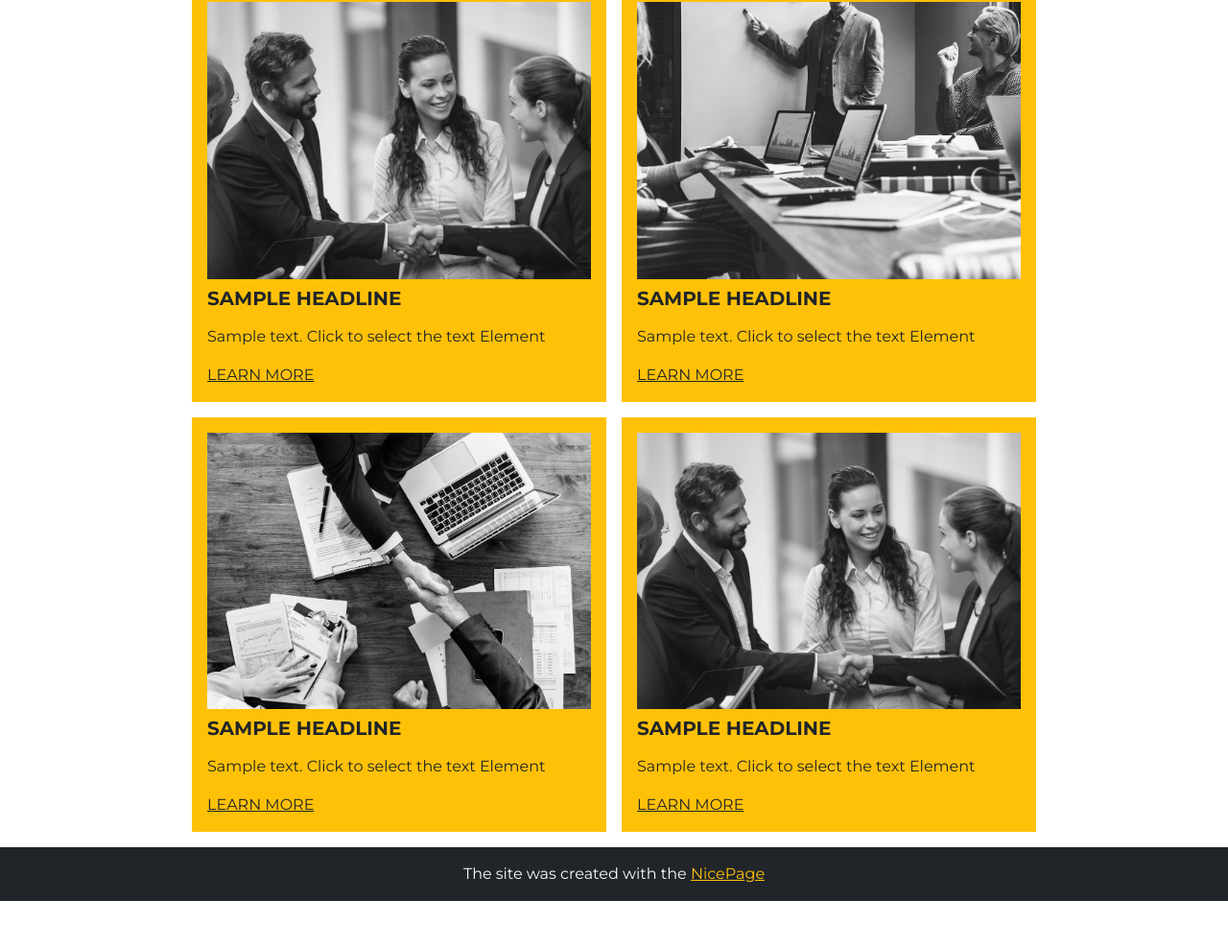
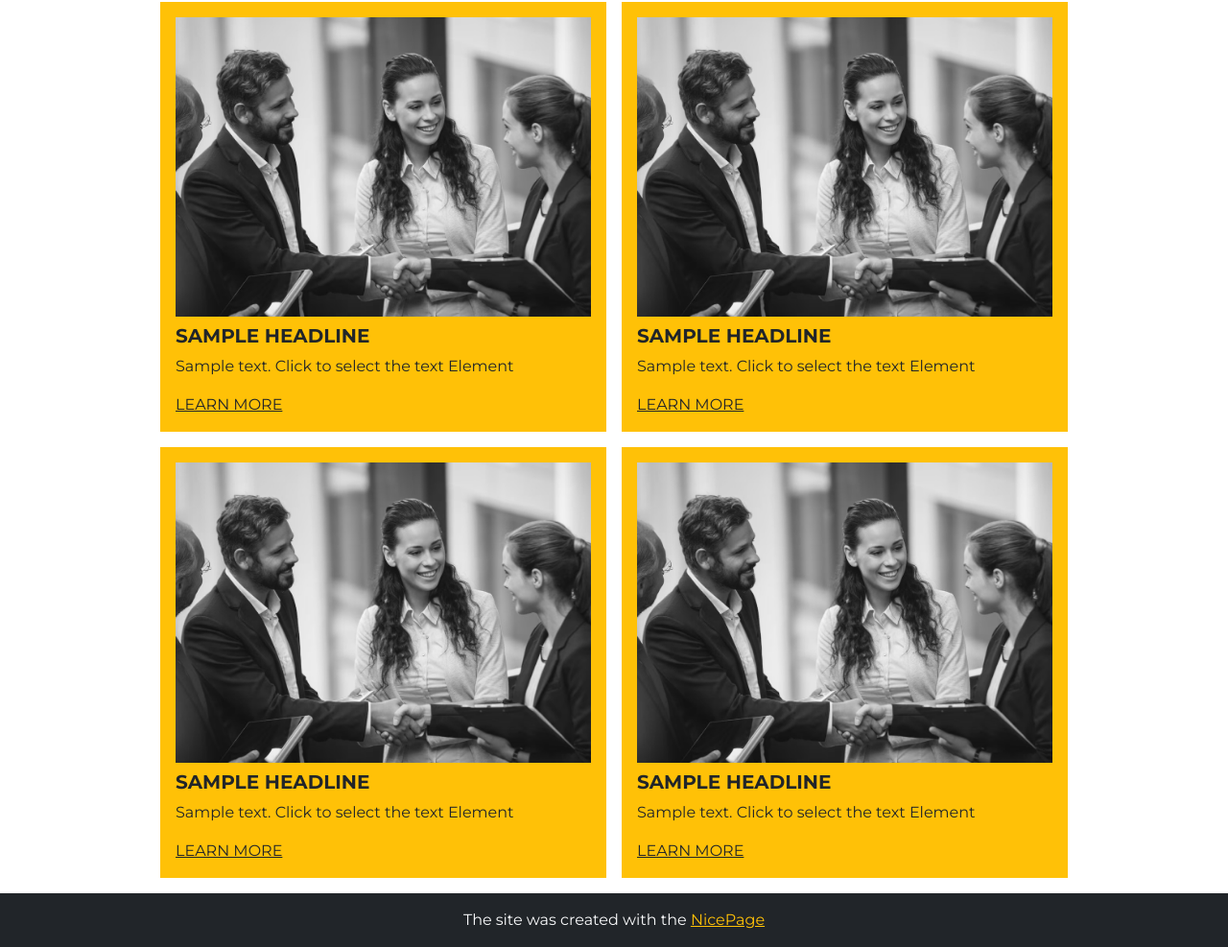
Before and after one commit to radwasalah20/jobDay, a plain HTML site: page 1-project one/index.html in a window 1280 px wide. Shown: the part 78-1065 px from the top of the page at 96% size. Before the commit the page ends 1017 px from the top, so only its background shows below. Drawn offline with nearby package versions, Linux system fonts and the light colour scheme; a web font is replaced by a local one.

Commit message:
second commit

```diff
--- a/1-project one/index.html
+++ b/1-project one/index.html
@@ -13,38 +13,67 @@
     <link rel="stylesheet" href="./assets/css/main.css" />
   </head>
   <body>
-    <h1 class="text-center fw-bold">Our latest Cases</h1>
-    <div class="m-3">
-      <div class="first d-flex justify-content-center align-items-center gap-3 ">
-        <div class="bg-warning p-3 d-flex flex-column " >
+    <h1 class="text-center fw-bold mb-3 mt-3">Our latest Cases</h1>
+    <div class="col-12 container d-flex gap-3  flex-wrap justify-content-center align-content-center">
+        <div class=" col-md-5  bg-warning p-3" >
+            <img class="col-12" src="./assets/imges/4534.jpg" alt="" width="400" />
+            <h3 class="fw-bold fs-5 mt-2">SAMPLE HEADLINE</h3>
+            <p class="mt-2">Sample text. Click to select the text Element</p>
+            <a href="#" class="text-dark fs-6 ">LEARN MORE</a>
+          </div>
+        <div class=" col-md-5 bg-warning p-3" >
+            <img class="col-12" src="./assets/imges/4534.jpg" alt="" width="400" />
+            <h3 class="fw-bold fs-5 mt-2">SAMPLE HEADLINE</h3>
+            <p class="mt-2">Sample text. Click to select the text Element</p>
+            <a href="#" class="text-dark fs-6 ">LEARN MORE</a>
+          </div>
+        <div class=" col-md-5 bg-warning p-3" >
+            <img class="col-12" src="./assets/imges/4534.jpg" alt="" width="400" />
+            <h3 class="fw-bold fs-5 mt-2">SAMPLE HEADLINE</h3>
+            <p class="mt-2">Sample text. Click to select the text Element</p>
+            <a href="#" class="text-dark fs-6 ">LEARN MORE</a>
+          </div>
+        <div class=" col-md-5 bg-warning p-3" >
+            <img class="col-12" src="./assets/imges/4534.jpg" alt="" width="400" />
+            <h3 class="fw-bold fs-5 mt-2">SAMPLE HEADLINE</h3>
+            <p class="mt-2">Sample text. Click to select the text Element</p>
+            <a href="#" class="text-dark fs-6 ">LEARN MORE</a>
+          </div>
+
+    </div>
+
+
+    <!-- <div class=" d-flex flex-column flex-wrap col-12">
+      <div class="col-12 first d-flex justify-content-center align-items-center gap-3 flex-wrap ">
+        <div class=" col-12 col-lg-5 p-3 d-flex flex-column " >
           <img src="./assets/imges/4534.jpg" alt="" width="400" />
           <h3 class="fw-bold fs-5 mt-2">SAMPLE HEADLINE</h3>
           <p class="mt-2">Sample text. Click to select the text Element</p>
           <a href="#" class="text-dark fs-6 ">LEARN MORE</a>
         </div>
-        <div class="bg-warning p-3 d-flex flex-column ">
+        <div class=" col-12 col-lg-5 bg-warning p-3 d-flex flex-column ">
           <img src="./assets/imges/6546.jpg" alt="" width="400" />
           <h3 class="fw-bold fs-5 mt-2">SAMPLE HEADLINE</h3>
           <p class="mt-2">Sample text. Click to select the text Element</p>
           <a href="#" class="text-dark fs-6 " >LEARN MORE</a>
         </div>
       </div>
-      <div class="first d-flex justify-content-center align-items-center gap-3 mt-3">
-        <div class="bg-warning p-3 d-flex flex-column ">
+      <div class=" col-12 first d-flex justify-content-center align-items-center gap-3 mt-3 flex-wrap">
+        <div class="col-5 bg-warning p-3 d-flex flex-column ">
           <img src="./assets/imges/001.jpg" alt="" width="400" />
           <h3 class="fw-bold fs-5 mt-2">SAMPLE HEADLINE</h3>
           <p class="mt-2">Sample text. Click to select the text Element</p>
           <a href="#" class="text-dark fs-6">LEARN MORE</a>
         </div>
-        <div class="bg-warning p-3 d-flex flex-column  ">
+        <div class="col-12 col-lg-5 bg-warning p-3 d-flex flex-column  ">
           <img src="./assets/imges/4534.jpg" alt="" width="400" />
           <h3 class="fw-bold fs-5 mt-2">SAMPLE HEADLINE</h3>
           <p class="mt-2">Sample text. Click to select the text Element</p>
           <a href="#" class="text-dark fs-6 " >LEARN MORE</a>
         </div>
       </div>
-    </div>
-    <footer class="bg-dark text-light p-3 text-center">
+    </div> -->
+    <footer class="bg-dark text-light p-3 text-center mt-3">
         The site was created with the <span class="text-warning"> <a class="text-warning" href="#">NicePage</a></span>
     </footer>
     <script
```
